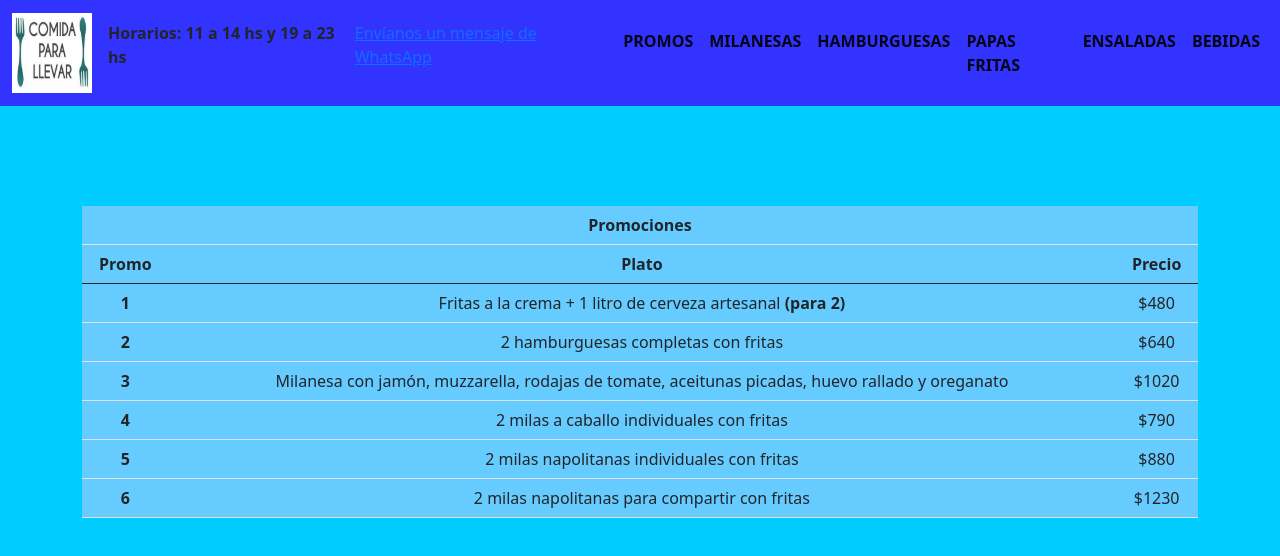
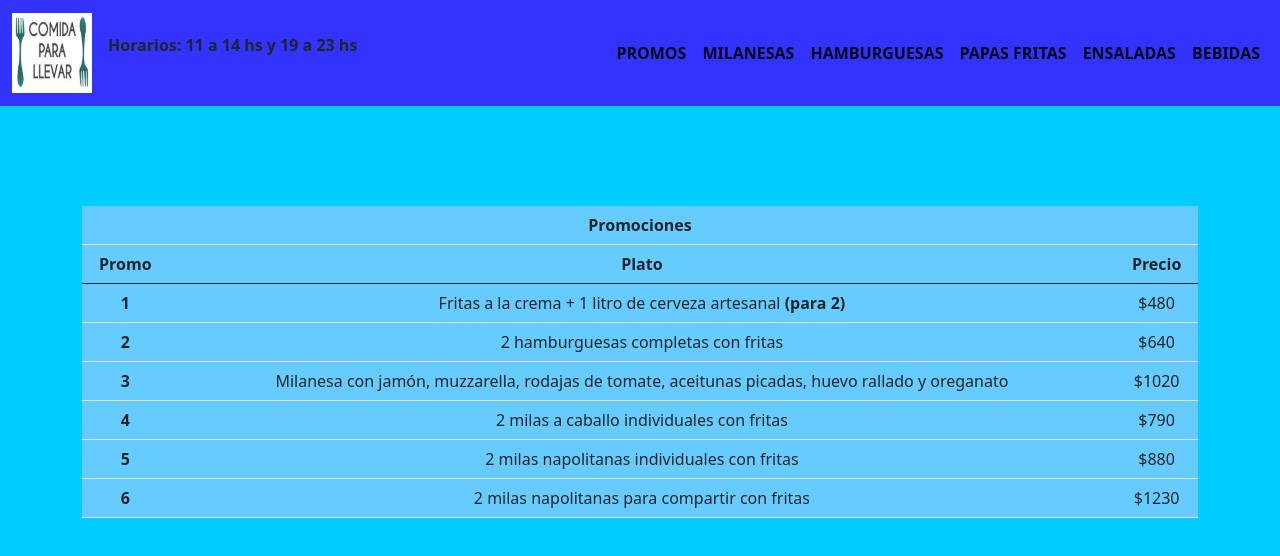
Before and after one commit to nahucarrizo/proyecto-final, a plain HTML site: page index.html in a window 1280 px wide. Drawn offline with nearby package versions, Linux system fonts and the light colour scheme.

Commit message:
Update index.html

```diff
--- a/index.html
+++ b/index.html
@@ -14,7 +14,6 @@
                     <img class="img1" src="assets/img/logo.jpg" alt="Logo del local">
                 </a>
                 <p><b>Horarios: 11 a 14 hs y 19 a 23 hs</b></p>
-                <p><a href="https://api.whatsapp.com/send?phone=2213038632">Envíanos un mensaje de WhatsApp</a></p>
                 <button class="navbar-toggler" type="button" data-bs-toggle="collapse" data-bs-target="#navbarNav" aria-controls="navbarNav" aria-expanded="false" aria-label="Toggle navigation">
                     <span class="navbar-toggler-icon"></span>
                 </button>
```
